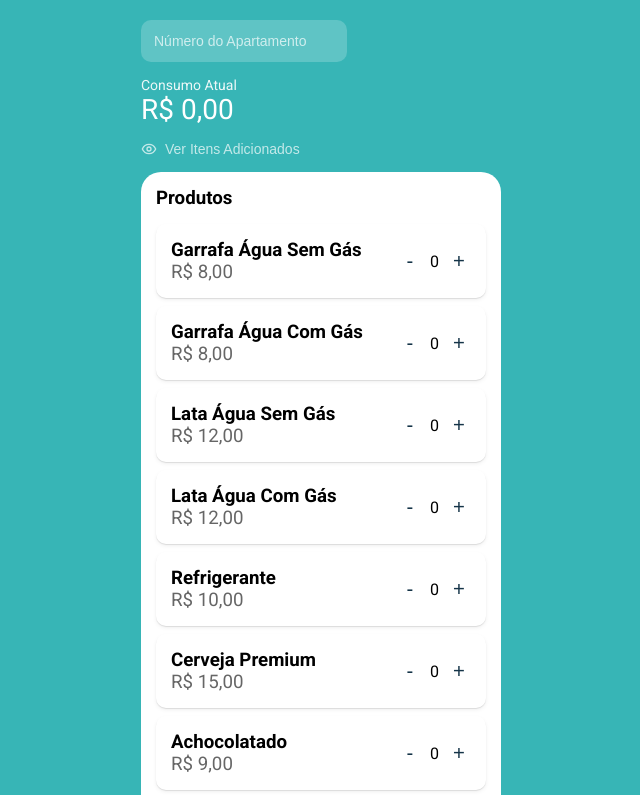
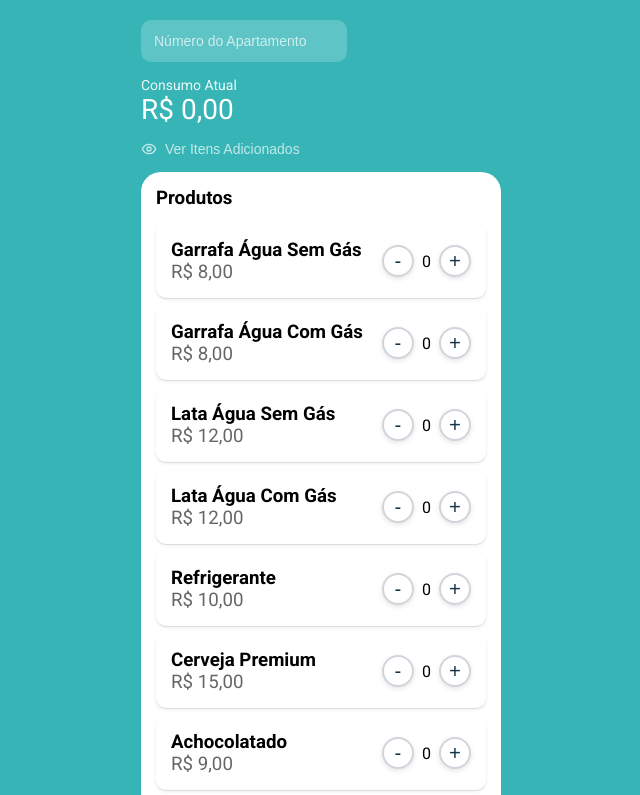
Before and after one commit to edgarmagno/frigobar2025, a plain HTML site: page index.html in a window 1280 px wide. Shown: the top 795 px of the page, without its empty margins (319-959 px from the left). Drawn offline with Linux system fonts and the light colour scheme.

Commit message:
Update styles.css

```diff
--- a/styles.css
+++ b/styles.css
@@ -7,7 +7,6 @@ body {
     display: flex;
     justify-content: center;
     align-items: center;
-    overflow-x: hidden; /* Evita scroll horizontal */
 }
 
 .container {
@@ -104,19 +103,21 @@ body {
     gap: 8px;
 }
 
+
 .quantity-btn {
-    background: none;
+    background: white;
     color: #153448;
-    border-radius: 50px;
-    border: none;
+    border-radius: 50%;
+    border: 2px solid #D1D5DB; /* Cor da borda para destacar */
     cursor: pointer;
     font-size: 1.27em;
-    padding: 0;
-    width: 24px;
-    height: 24px;
+    width: 32px; /* Aumentei para um tamanho melhor */
+    height: 32px;
     display: flex;
     align-items: center;
     justify-content: center;
+    box-shadow: 0px 2px 5px rgba(0, 0, 0, 0.1); /* Sombra leve */
+    transition: 0.2s ease-in-out;
 }
 
 .share-btn {
```
